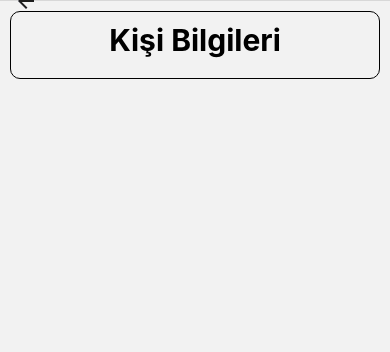
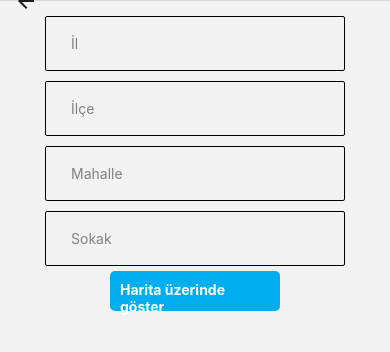
Before and after one commit to neslihanulpnr/movita, a React Native app: screen /Settings in a window 390 px wide. Shown: the top 352 px of the page. Built offline with nearby package versions, Linux system fonts and the light colour scheme.

Commit message:
navigator-settings

```diff
--- a/screens/Settings.js
+++ b/screens/Settings.js
@@ -1,54 +1,132 @@
-import React from "react";
-import { View, Text, StyleSheet } from "react-native";
+import React, { useState } from "react";
+import { View, StyleSheet, TouchableOpacity, Text } from "react-native";
+import { TextInput } from "react-native-gesture-handler";
+import MapView, { Marker } from "react-native-maps";
 
-export const Settings = ({ data }) => {
-  const filoData = data?.ret?.filo;
+export const Settings = () => {
+  const [ilValue, setIlValue] = useState("");
+  const [ilceValue, setIlceValue] = useState("");
+  const [mahalleValue, setMahalleValue] = useState("");
+  const [sokakValue, setSokakValue] = useState("");
+  const [showMap, setShowMap] = useState(false);
+
+  const logEnteredInformation = () => {
+    console.log("Girilen Bilgiler:");
+    console.log("İl:", ilValue);
+    console.log("İlçe:", ilceValue);
+    console.log("Mahalle:", mahalleValue);
+    console.log("Sokak:", sokakValue);
+    setShowMap(true);
+  };
 
   return (
-    <View style={styles.container}>
-      <View style={styles.header}>
-        <Text style={styles.headerText}>Kişi Bilgileri</Text>
+    <View>
+      <View style={styles.inputContainer}>
+        <View style={styles.input}>
+          <TextInput
+            placeholder="İl"
+            placeholderTextColor={"gray"}
+            style={{ flex: 1, marginLeft: 10 }}
+            value={ilValue}
+            onChangeText={(text) => setIlValue(text)}
+          />
+        </View>
+
+        <View style={styles.input}>
+          <TextInput
+            placeholder="İlçe"
+            placeholderTextColor={"gray"}
+            style={{ flex: 1, marginLeft: 10 }}
+            value={ilceValue}
+            onChangeText={(text) => setIlceValue(text)}
+          />
+        </View>
+
+        <View style={styles.input}>
+          <TextInput
+            placeholder="Mahalle"
+            placeholderTextColor={"gray"}
+            style={{ flex: 1, marginLeft: 10 }}
+            value={mahalleValue}
+            onChangeText={(text) => setMahalleValue(text)}
+          />
+        </View>
+
+        <View style={styles.input}>
+          <TextInput
+            placeholder="Sokak"
+            placeholderTextColor={"gray"}
+            style={{ flex: 1, marginLeft: 10 }}
+            value={sokakValue}
+            onChangeText={(text) => setSokakValue(text)}
+          />
+        </View>
+
+        <TouchableOpacity
+          style={{
+            backgroundColor: "#00ADEE",
+            padding: 10,
+            borderRadius: 5,
+            width: 170,
+            height: 40,
+          }}
+          onPress={() => {
+            logEnteredInformation();
+          }}
+        >
+          <Text
+            style={{
+              color: "white",
+              fontWeight: "bold",
+            }}
+          >
+            Harita üzerinde göster
+          </Text>
+        </TouchableOpacity>
       </View>
 
-      <View style={styles.content}>
-        {filoData && (
-          <View>
-            <Text style={styles.infoText}>Adres: {filoData.address}</Text>
-            <Text style={styles.infoText}>E-posta: {filoData.eposta}</Text>
-            <Text style={styles.infoText}>Telefon: {filoData.telefon}</Text>
-          </View>
-        )}
-      </View>
+      {showMap && (
+        <View>
+          <MapView
+            style={styles.map}
+            initialRegion={{
+              latitude: 39.933365,
+              longitude: 32.859741,
+              latitudeDelta: 0.0922,
+              longitudeDelta: 0.0421,
+            }}
+          >
+            <Marker
+              coordinate={{ latitude: 39.933365, longitude: 32.859741 }}
+              title=""
+            />
+          </MapView>
+        </View>
+      )}
     </View>
   );
 };
 
 const styles = StyleSheet.create({
-  container: {
-    margin: 10,
-    borderWidth: 1,
-    borderColor: 'black',
-    borderRadius: 10,
+  inputContainer: {
+    alignItems: "center",
+    justifyContent: "center",
     padding: 10,
   },
-  header: {
-    justifyContent: "center",
+  input: {
+    flexDirection: "row",
     alignItems: "center",
-    marginBottom: 10,
+    width: 300,
+    height: 55,
+    padding: 15,
+    borderWidth: 0.2,
+    borderRadius: 2,
+    margin: 5,
   },
-  headerText: {
-    fontSize: 30,
-    fontWeight: "bold",
-  },
-  content: {
-    justifyContent: "center",
-    alignItems: "center",
-  },
-  infoText: {
-    color: "black",
-    fontSize: 23,
-    marginBottom: 5,
+  map: {
+    height: 370,
+    width: 400,
+    position: "absolute",
+    top: 10
   },
 });
-
-export default Settings;
```
Also changed, not shown: Navigator.js (+10 -7 lines), 1 other file (tests, documents, lock files or other folders).
